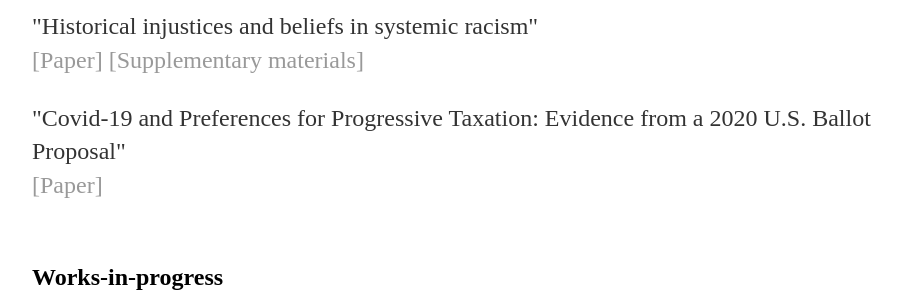
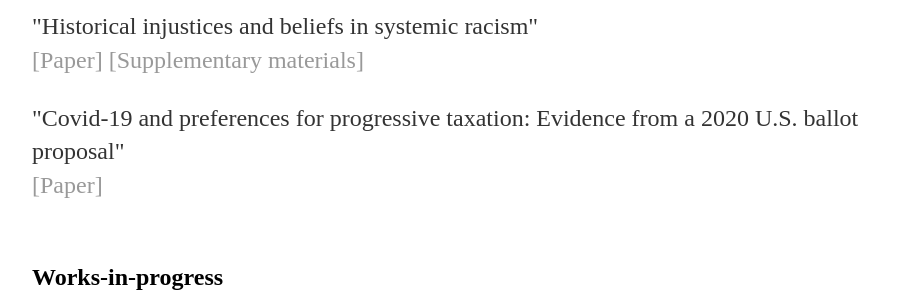
Before and after one commit to mark-williamson/mark-williamson.github.io, a Jekyll site: the page built from research/index.html, in a window 1280 px wide. Shown: the part 238-538 px from the top of the page, without its empty margins (160-1077 px from the left). Built offline with Jekyll 4.4.1, drawn with Linux system fonts in a browser that asks for light colours.

```diff
--- a/research/index.html
+++ b/research/index.html
@@ -5,7 +5,7 @@ layout: default
 	<h1>Research </h1>
   	<h2>Working papers</h2>
       <p>"Historical injustices and beliefs in systemic racism"<br><a href="/assets/graves_paper/historical_injustices.pdf">[Paper]</a> <a href="/assets/graves_paper/supplementary.pdf">[Supplementary materials]</a></p>
-      <p>"Covid-19 and Preferences for Progressive Taxation: Evidence from a 2020 U.S. Ballot Proposal"<br><a href="/assets/covid19_paper/covid19.pdf">[Paper]</a> </p>
+      <p>"Covid-19 and preferences for progressive taxation: Evidence from a 2020 U.S. ballot proposal"<br><a href="/assets/covid19_paper/covid19.pdf">[Paper]</a> </p>
 <br>
   <h2>Works-in-progress</h2>
       <p>"Personal responsibility and attitudes toward intergroup reconciliation"</p>
```
